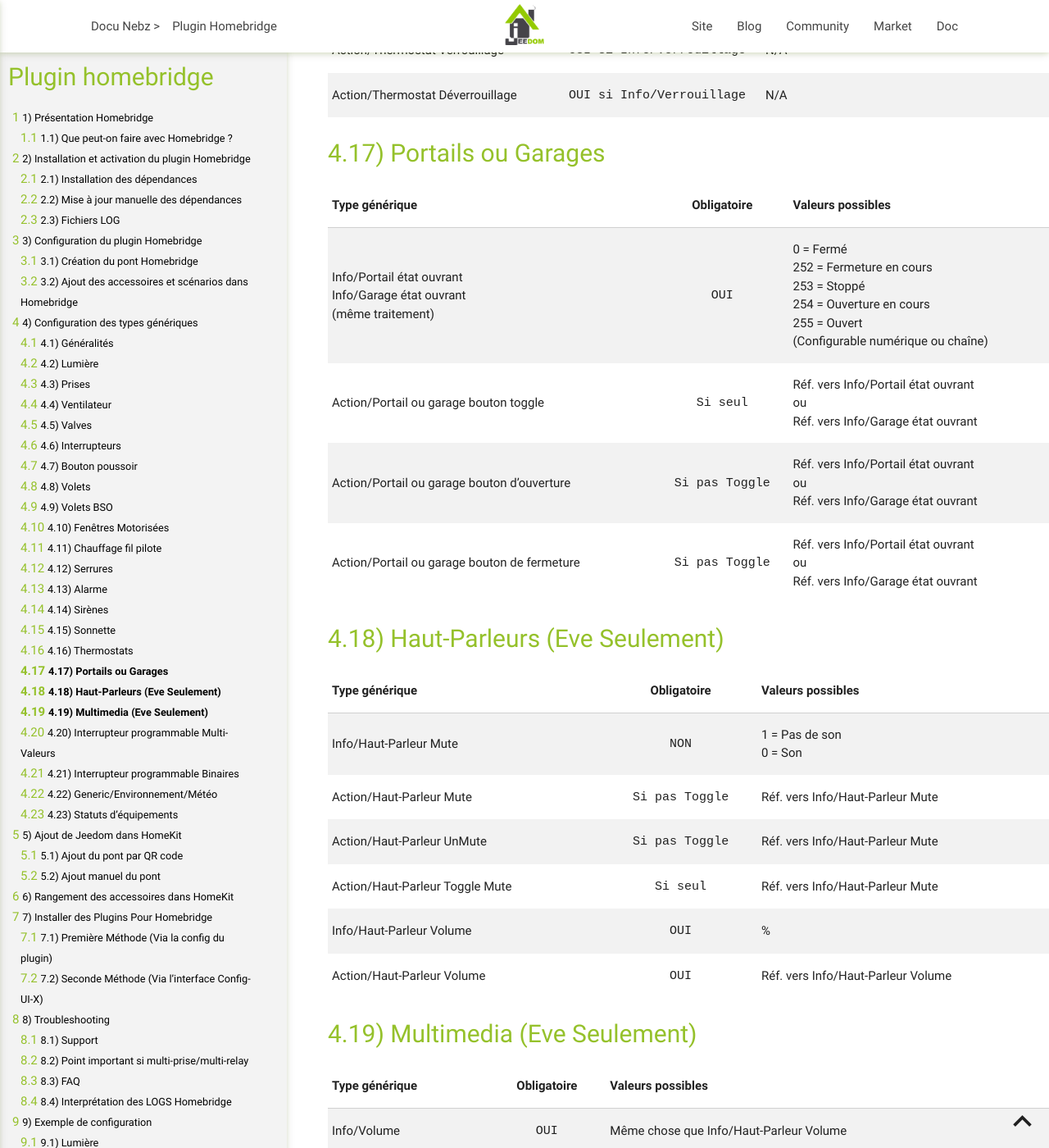
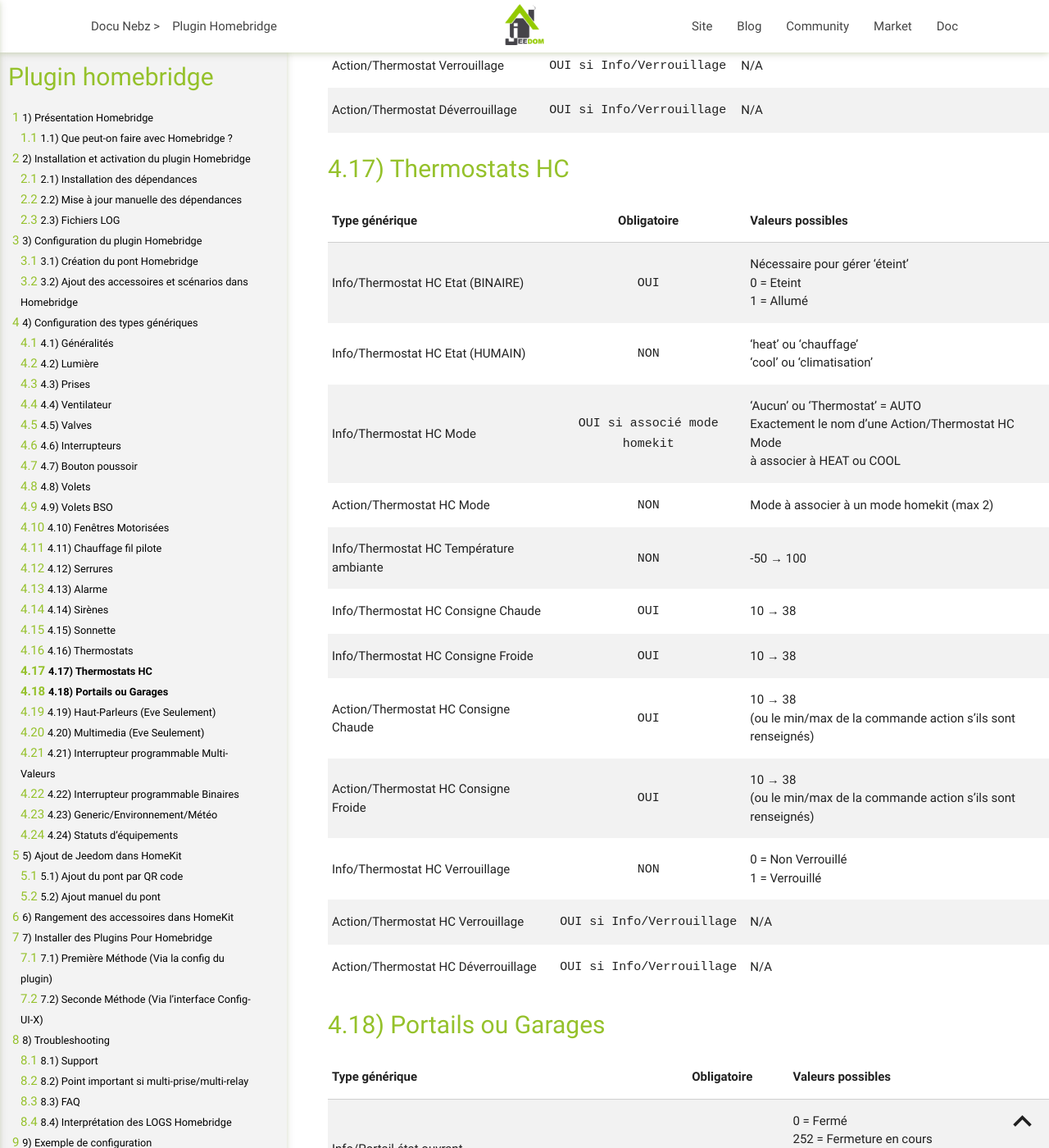
Before and after one commit to NebzHB/jeedom_docs, a Jekyll site: the page built from plugins/homebridge/fr_FR/index.md, in a window 1280 px wide and 1400 px high, scrolled down 19208 px. Shown: the whole window at 82% size. Built offline with Jekyll 4.4.1, drawn with Linux system fonts in a browser that asks for light colours; some of the changed text lies outside the part shown.

Commit message:
Update index.md

```diff
--- a/plugins/homebridge/fr_FR/index.md
+++ b/plugins/homebridge/fr_FR/index.md
@@ -211,12 +211,11 @@
 
 |Type générique  | Obligatoire | Valeurs possibles |
 |---------------|:---------:|-------------|
-|Info/Lumière Etat|`OUI`|Soit Luminosité<br/>0-100 Ou 0-99 ou 0-255<br/>(en fonction du max de Action/Lumière Slider)<br/>ou Soit Binaire<br/>0 = Eteint<br/> autre que 0 = Allumé|
-|Info/Lumière Etat (Binaire)|`NON`|Ajout uniquement pour les lumières dont la luminosité ne change pas lorsqu’elle est éteinte (Yeelight, Ikea, …)<br/>0 ou off = Eteint<br/>Autre = Allumé<br/>Utiliser uniquement avec Lumière Etat|
-|Info/Lumière Luminosité|`NON`|Supporté depuis 2023<br/>Luminosité<br/>0-100 Ou 0-99 ou 0-255<br/>(en fonction du max de Action/Lumière Slider)<br/>Utiliser avec Lumière Etat sur la commande binaire<br/>(et pas Lumière Etat (Binaire) !!|
-|Action/Lumière Slider|`Si Luminosité variable`|Réf. vers Lumière Luminosité ou Lumière Etat|
-|Action/Lumière Bouton On|`OUI`|Réf. vers Lumière Etat :<br/>- Binaire s’il est présent<br/>- Etat sinon|
-|Action/Lumière Bouton Off|`OUI`|Réf. vers Lumière Etat :<br/>- Binaire s’il est présent<br/>- Etat sinon|
+|Info/Lumière Etat|`OUI`|Binaire<br/>0 = Eteint<br/>1 = Allumé<br/>ou, si une seule commande donne l'état et la luminosité, la luminosité :<br/>0-100 Ou 0-99 ou 0-255<br/>(en fonction du max de Action/Lumière Slider)<br/>0 = Eteint<br/>autre que 0 = Allumé|
+|Info/Lumière Luminosité|`NON`|Luminosité<br/>0-100 Ou 0-99 ou 0-255<br/>(en fonction du max de Action/Lumière Slider)<br/>Avec Info/Lumière Etat sur la commande binaire|
+|Action/Lumière Slider|`Si Luminosité variable`|Réf. vers Lumière Luminosité<br/>(ou Lumière Etat si une seule commande donne l'état et la luminosité)|
+|Action/Lumière Bouton On|`OUI`|Réf. vers Lumière Etat|
+|Action/Lumière Bouton Off|`OUI`|Réf. vers Lumière Etat|
 |Info/Lumière Couleur|`NON`|Format #RRGGBB|
 |Action/Lumière Couleur|`Si Info/Lumière Couleur `|Réf. vers Info/Lumière Couleur|
 |Info/Lumière Température Couleur|`NON`|Format Mired (<=500) ou Kelvin (>500)|
@@ -234,6 +233,7 @@
 |Info/Prise<br/>Etat|`OUI`|0 = Eteint<br/>1 = Allumé|
 |Action/Prise<br/>Bouton On|`OUI`|Réf. vers Info/Prise Etat|
 |Action/Prise<br/>Bouton Off|`OUI`|Réf. vers Info/Prise Etat|
+|Info/Prise<br/>En Utilisation|`NON`|0 = Non utilisée<br/>1 = Utilisée<br/>Si absente : déduite de Info/Puissance Electrique (> 1 W)|
 |Action/Prise<br/>Slider|`NON Utilisé`|N/A|
 
 Ventilateur
@@ -266,7 +266,7 @@
 |Info/Valve<br/>Générique<br/>Etat|`OUI`|0 = Eteint<br/>1 = Allumé|
 |Action/Valve<br/>Générique<br/>Bouton On|`OUI`|Réf. vers Info/Valve Générique Etat|
 |Action/Valve<br/>Générique<br/>Bouton Off|`OUI`|Réf. vers Info/Valve Générique Etat|
-|Info/Valve<br/>générique<br/>Durée|`NON`|0-3600 Secondes|
+|Action/Valve<br/>générique<br/>Durée|`NON`|0-3600 Secondes|
 |Info/Valve<br/>générique<br/>Durée Restante|`NON`|0-3600 Secondes|
 
 Interrupteurs
@@ -370,10 +370,28 @@
 |Info/Thermostat Température Extérieur|`NON utilisé`|N/A|
 |Info/Thermostat Température ambiante|`NON`|-50 → 100|
 |Info/Thermostat Consigne|`OUI`|10 → 38|
-|Action/Thermostat Consigne|`OUI`|10 → 38|
+|Action/Thermostat Consigne|`OUI`|10 → 38<br/>(ou le min/max de la commande action s'ils sont renseignés)|
 |Info/Thermostat Verrouillage|`NON`|0 = Non Verrouillé<br/>1 = Verrouillé|
 |Action/Thermostat Verrouillage|`OUI si Info/Verrouillage`|N/A|
 |Action/Thermostat Déverrouillage|`OUI si Info/Verrouillage`|N/A|
+
+Thermostats HC
+-------------
+
+|Type générique  | Obligatoire | Valeurs possibles |
+|---------------|:----------------:|----------------|
+|Info/Thermostat HC Etat (BINAIRE)|`OUI`|Nécessaire pour gérer 'éteint'<br/>0 = Eteint<br/>1 = Allumé|
+|Info/Thermostat HC Etat (HUMAIN)|`NON`|'heat' ou 'chauffage'<br/>'cool' ou 'climatisation'|
+|Info/Thermostat HC Mode|`OUI si associé mode homekit`|'Aucun' ou 'Thermostat' = AUTO<br/>Exactement le nom d'une Action/Thermostat HC Mode<br/> à associer à HEAT ou COOL|
+|Action/Thermostat HC Mode|`NON`|Mode à associer à un mode homekit (max 2)|
+|Info/Thermostat HC Température ambiante|`NON`|-50 → 100|
+|Info/Thermostat HC Consigne Chaude|`OUI`|10 → 38|
+|Info/Thermostat HC Consigne Froide|`OUI`|10 → 38|
+|Action/Thermostat HC Consigne Chaude|`OUI`|10 → 38<br/>(ou le min/max de la commande action s'ils sont renseignés)|
+|Action/Thermostat HC Consigne Froide|`OUI`|10 → 38<br/>(ou le min/max de la commande action s'ils sont renseignés)|
+|Info/Thermostat HC Verrouillage|`NON`|0 = Non Verrouillé<br/>1 = Verrouillé|
+|Action/Thermostat HC Verrouillage|`OUI si Info/Verrouillage`|N/A|
+|Action/Thermostat HC Déverrouillage|`OUI si Info/Verrouillage`|N/A|
 
 Portails ou Garages
 --------------------
@@ -435,12 +453,13 @@
 |Info/Humidité|`NON`|%|
 |Info/CO2 (ppm)|`NON`|PPM|
 |Info/Météo Index UV|`NON`|Générique (Eve Seulement)|
+|Info/UV|`NON`|Indice UV (Eve Seulement)|
 |Info/Météo Pluie|`NON`|0 = Pas de Pluie<br/>1 = Pluie<br/>(Eve Seulement)|
 |Info/Météo Neige|`NON`|0 = Pas de Neige<br/>1 = Neige<br/>(Eve Seulement)|
 |Info/Météo Visibilité|`NON`|Générique (Eve Seulement)|
 |Info/Puissance Electrique|`NON`|Watts (Eve Seulement)<br/><br/>*à ajouter à un équipement existant*<br/>*Pas seule commande d'un équipement*|
 |Info/Consommation Electrique|`NON`|KWh (Eve Seulement)<br/><br/>*à ajouter à un équipement existant*<br/>*Pas seule commande d'un équipement*|
-|Info/Température|`NON`|-50 → 300 °C|
+|Info/Température|`NON`|-270 → 100 °C (limites HomeKit)|
 |Info/Batterie|`NON`|%|
 |Info/Batterie en charge|`NON`|0 = NON<br/>Pas 0 = OUI<br/>Non présent = Non Rechargable|
 |Info/Détection de fumée|`NON`|0 = Pas de fumée<br/>1 = Fumée détectée|
@@ -450,6 +469,7 @@
 |Info/Choc|`NON`|Générique (Eve Seulement)|
 |Info/Pression|`NON`|Générique (Eve Seulement)|
 |Info/Son (dB)|`NON`|Générique (Eve Seulement)|
+|Info/Pluie (mm/h)|`NON`|Générique (Eve Seulement)|
 |Info/Pluie (accumulation)|`NON`|Générique (Eve Seulement)|
 |Info/Vent (direction)|`NON`|Générique (Eve Seulement)|
 |Info/Vent (vitesse)|`NON`|Générique (Eve Seulement)|
@@ -813,23 +833,22 @@
 |Action/Lumière Bouton Off|Sur la commande qui permet d'éteindre la lumière|
 
 <br/>
-**Exemple Lumière avec variateur de luminosité :**
+**Exemple Lumière avec variateur de luminosité (état et luminosité séparés) :**
 
 |Type générique|Sur quelle commande appliquer|
 |--------------|-----------------------------|
-|Info/Lumière Etat|Sur la commande info indiquant la valeur de la luminosité<br/>**Ce type générique DOIT être utilisé, sinon votre équipement ne sera pas considéré comme une lumière !**|
-|Info/Lumière Etat (Binaire)|Sur la commande info indiquant l'état binaire de la lumière<br/>0 = Eteint<br/> 1 = Allumé<br/>S'il y en a pas, c'est la commande qui a le type générique `Info/Lumière Etat` ci-dessus qui indique cet état d'allumage avec :<br/>0 = Eteint<br/> autre que  0 = Allumé|
+|Info/Lumière Etat|Sur la commande info indiquant l'état binaire de la lumière<br/>0 = Eteint<br/> 1 = Allumé<br/>**Ce type générique DOIT être utilisé, sinon votre équipement ne sera pas considéré comme une lumière !**|
+|Info/Lumière Luminosité|Sur la commande info indiquant la valeur de la luminosité|
 |Action/Lumière Slider|Sur la commande action de variation de la luminosité|
 |Action/Lumière Bouton On|Sur la commande qui permet d'allumer la lumière|
 |Action/Lumière Bouton Off|Sur la commande qui permet d'éteindre la lumière|
 
 <br/>
-**ou (nouvelle possibilité depuis 2023) :**
+**Exemple Lumière avec variateur, une seule commande donnant l'état et la luminosité :**
 
 |Type générique|Sur quelle commande appliquer|
 |--------------|-----------------------------|
-|Info/Lumière Etat|Sur la commande info indiquant l'état binaire de la lumière<br/>0 = Eteint<br/> 1 = Allumé<br/>**Ce type générique DOIT être utilisé, sinon votre équipement ne sera pas considéré comme une lumière !**|
-|Info/Lumière Luminosité|Sur la commande info indiquant la valeur de la luminosité|
+|Info/Lumière Etat|Sur la commande info indiquant la valeur de la luminosité, qui indique aussi l'état d'allumage :<br/>0 = Eteint<br/> autre que 0 = Allumé<br/>**Ce type générique DOIT être utilisé, sinon votre équipement ne sera pas considéré comme une lumière !**|
 |Action/Lumière Slider|Sur la commande action de variation de la luminosité|
 |Action/Lumière Bouton On|Sur la commande qui permet d'allumer la lumière|
 |Action/Lumière Bouton Off|Sur la commande qui permet d'éteindre la lumière|
```
